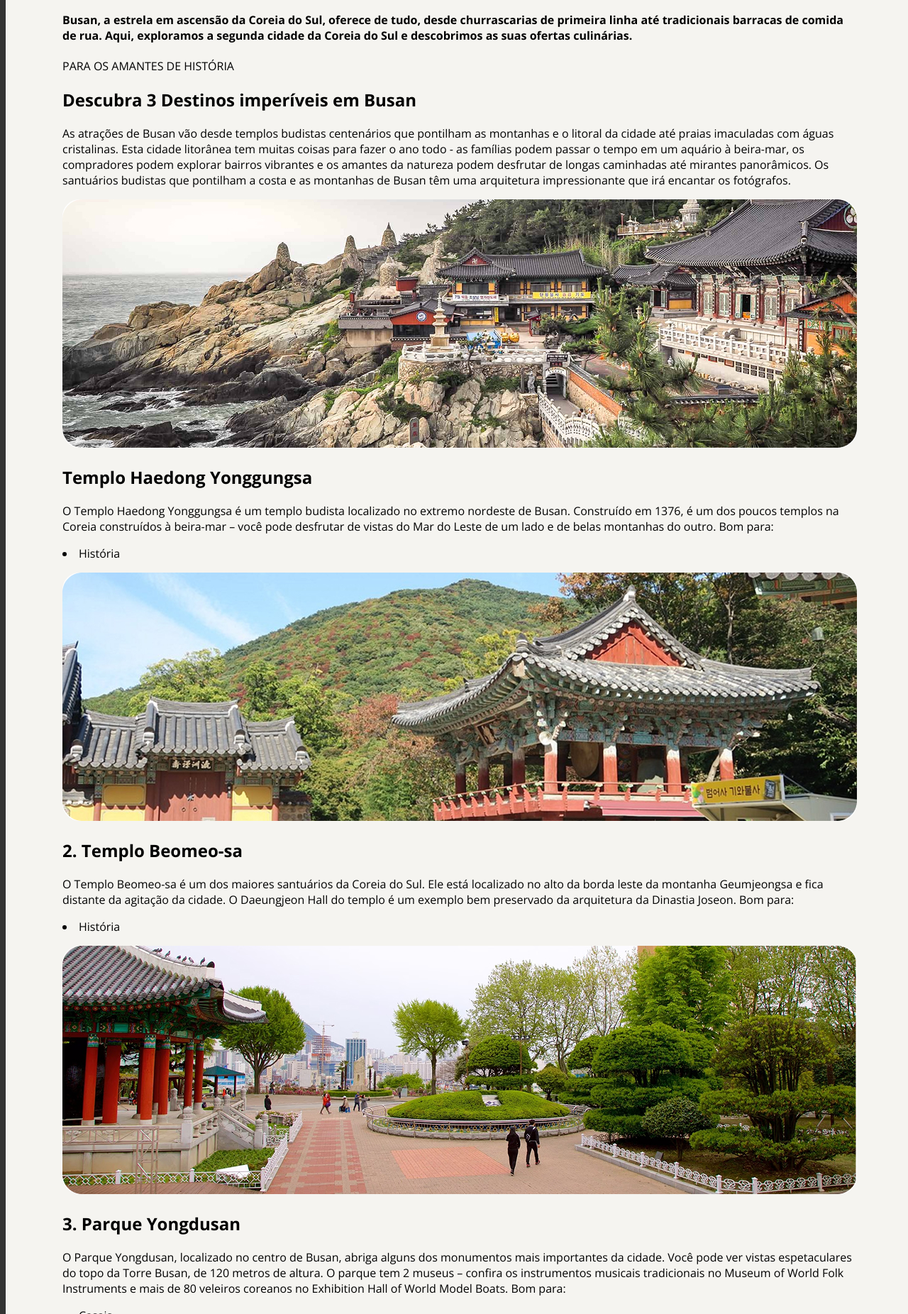
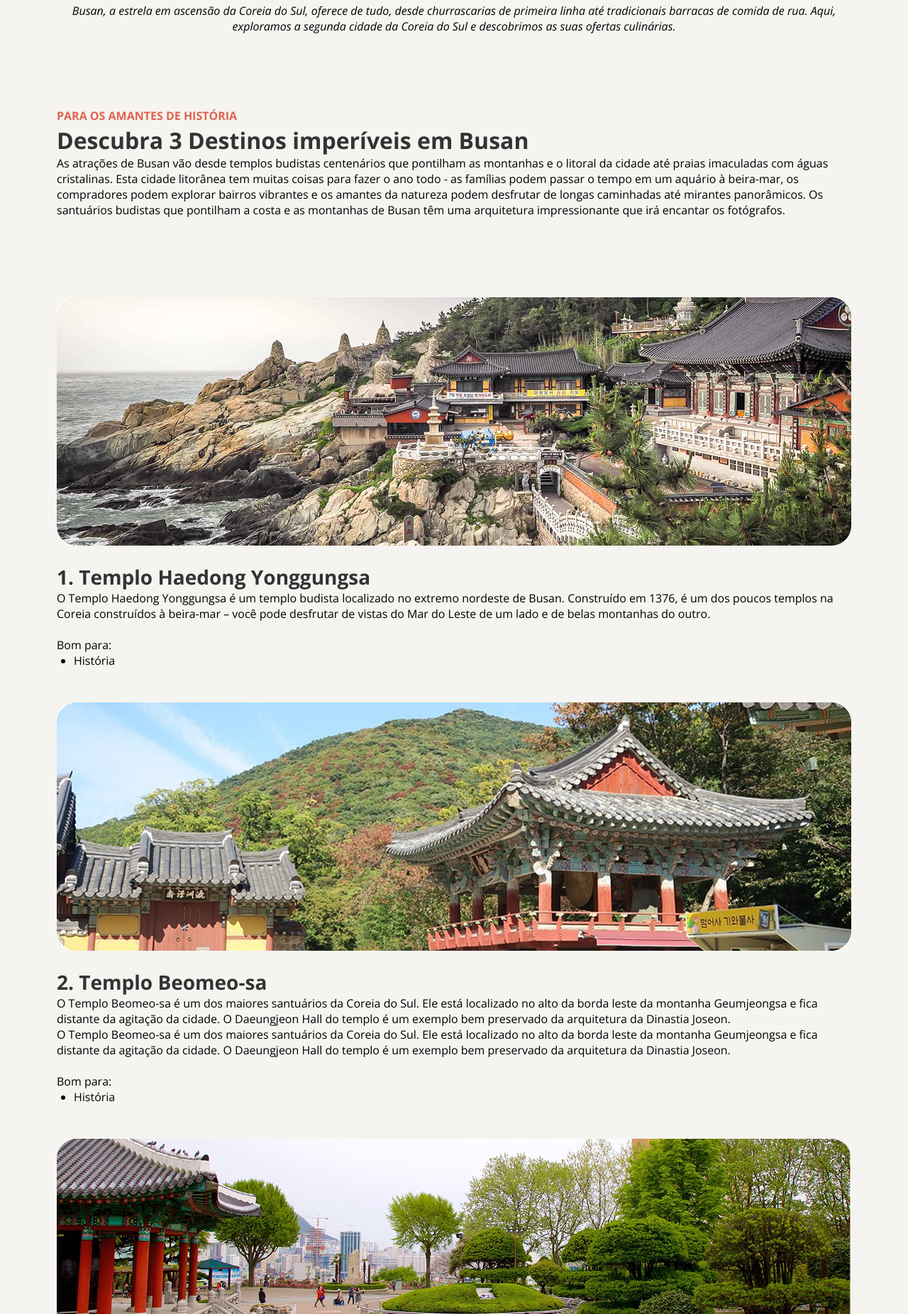
Before and after one commit to matheusntss/ProjetoTurismo, a plain HTML site: page index.html in a window 1280 px wide. Shown: the part 948-2800 px from the top of the page at 71% size. Drawn offline with nearby package versions, Linux system fonts and the light colour scheme.

Commit message:
CSS e rodapé

```diff
--- a/index.html
+++ b/index.html
@@ -1,56 +1,58 @@
 <!DOCTYPE html>
 <html lang="pt-br">
 <head>
+  <link rel="preconnect" href="https://fonts.googleapis.com">
+  <link rel="preconnect" href="https://fonts.gstatic.com" crossorigin>
   <meta charset="UTF-8">
   <meta name="viewport" content="width=device-width, initial-scale=1.0">
-  <link rel="preconnect" href="https://fonts.googleapis.com">
-<link rel="preconnect" href="https://fonts.gstatic.com" crossorigin>
-<title>Turismo</title>
-<link rel="stylesheet" href="style.css">
-<link href="https://fonts.googleapis.com/css2?family=Open+Sans:ital,wght@0,300..800;1,300..800&display=swap" rel="stylesheet">
+  <title>Turismo</title>
+  <link rel="stylesheet" href="style.css">
+  <link href="https://fonts.googleapis.com/css2?family=Open+Sans:ital,wght@0,300..800;1,300..800&display=swap" rel="stylesheet">
 </head>
 <body>
   <div id="page">
     <main>
       <section id="busan">
-        <p>SUA PRÓXIMA VIAGEM</p>
+        <header>SUA PRÓXIMA VIAGEM</header>
         <h1>Conheça Busan</h1>
       </section>
       <section id="image-subt">
         <img src="assets/image.jpg" alt="Busan">
-        <h4 class="subtitle">Busan, a estrela em ascensão da Coreia do Sul, oferece de tudo, desde churrascarias de primeira linha até tradicionais barracas de comida de rua. Aqui, exploramos a segunda cidade da Coreia do Sul e descobrimos as suas ofertas culinárias.</h4>
+        <dl class="subtitle">Busan, a estrela em ascensão da Coreia do Sul, oferece de tudo, desde churrascarias de primeira linha até tradicionais barracas de comida de rua. Aqui, exploramos a segunda cidade da Coreia do Sul e descobrimos as suas ofertas culinárias.</dl>
+      </section>
+      <section id="list">
+        <header>PARA OS AMANTES DE HISTÓRIA</header>
+        <h2>Descubra 3 Destinos imperíveis em Busan</h2>
+        <p>As atrações de Busan vão desde templos budistas centenários que pontilham as montanhas e o litoral da cidade até praias imaculadas com águas cristalinas. Esta cidade litorânea tem muitas coisas para fazer o ano todo - as famílias podem passar o tempo em um aquário à beira-mar, os compradores podem explorar bairros vibrantes e os amantes da natureza podem desfrutar de longas caminhadas até mirantes panorâmicos.
+        Os santuários budistas que pontilham a costa e as montanhas de Busan têm uma arquitetura impressionante que irá encantar os fotógrafos.</p>
       </section>
       <section id="content-list">
-        <p>PARA OS AMANTES DE HISTÓRIA</p>
-        <h1>Descubra 3 Destinos imperíveis em Busan</h1>
-        <p>As atrações de Busan vão desde templos budistas centenários que pontilham as montanhas e o litoral da cidade até praias imaculadas com águas cristalinas. Esta cidade litorânea tem muitas coisas para fazer o ano todo - as famílias podem passar o tempo em um aquário à beira-mar, os compradores podem explorar bairros vibrantes e os amantes da natureza podem desfrutar de longas caminhadas até mirantes panorâmicos.
-        Os santuários budistas que pontilham a costa e as montanhas de Busan têm uma arquitetura impressionante que irá encantar os fotógrafos.</p>
         <img src="assets/1TEMPLO.jpg" alt="Templo Haedong Yonggungsa">
-        <h2>Templo Haedong Yonggungsa </h2>
-        <p>O Templo Haedong Yonggungsa é um templo budista localizado no extremo nordeste de Busan. Construído em 1376, é um dos poucos templos na Coreia construídos à beira-mar – você pode desfrutar de vistas do Mar do Leste de um lado e de belas montanhas do outro.
+        <h3>1. Templo Haedong Yonggungsa </h3>
+        <p>O Templo Haedong Yonggungsa é um templo budista localizado no extremo nordeste de Busan. Construído em 1376, é um dos poucos templos na Coreia construídos à beira-mar – você pode desfrutar de vistas do Mar do Leste de um lado e de belas montanhas do outro.<br><br>
 
         Bom para:
-        <li>História</li></p>
+        <ul><li>História</li></ul></p>
         <img src="assets/2templo.jpg" alt="Tempo Beomeo-sa">
-        <h1>2. Templo Beomeo-sa</h1>
-        <p>O Templo Beomeo-sa é um dos maiores santuários da Coreia do Sul. Ele está localizado no alto da borda leste da montanha Geumjeongsa e fica distante da agitação da cidade. O Daeungjeon Hall do templo é um exemplo bem preservado da arquitetura da Dinastia Joseon.
+        <h3>2. Templo Beomeo-sa</h3>
+        <p>O Templo Beomeo-sa é um dos maiores santuários da Coreia do Sul. Ele está localizado no alto da borda leste da montanha Geumjeongsa e fica distante da agitação da cidade. O Daeungjeon Hall do templo é um exemplo bem preservado da arquitetura da Dinastia Joseon.<br><p>O Templo Beomeo-sa é um dos maiores santuários da Coreia do Sul. Ele está localizado no alto da borda leste da montanha Geumjeongsa e fica distante da agitação da cidade. O Daeungjeon Hall do templo é um exemplo bem preservado da arquitetura da Dinastia Joseon. <br><br>
 
-        Bom para:
-        <li>História</li></p>
+          Bom para:
+          <ul><li>História</li></ul> </p>
         <img src="assets/3templo.jpg" alt="Parque Yongdusan">
-        <h1>3. Parque Yongdusan</h1>
-        <p>O Parque Yongdusan, localizado no centro de Busan, abriga alguns dos monumentos mais importantes da cidade. Você pode ver vistas espetaculares do topo da Torre Busan, de 120 metros de altura. O parque tem 2 museus – confira os instrumentos musicais tradicionais no Museum of World Folk Instruments e mais de 80 veleiros coreanos no Exhibition Hall of World Model Boats.
+        <h3>3. Parque Yongdusan</h3>
+        <p>O Parque Yongdusan, localizado no centro de Busan, abriga alguns dos monumentos mais importantes da cidade. Você pode ver vistas espetaculares do topo da Torre Busan, de 120 metros de altura. O parque tem 2 museus – confira os instrumentos musicais tradicionais no Museum of World Folk Instruments e mais de 80 veleiros coreanos no Exhibition Hall of World Model Boats.<br><br>
 
-        Bom para:
+        Bom para: <ul>
         <li>Casais</li>
         <li>Famílias</li>
-        <li>Orçamento</li>
+        <li>Orçamento</li></ul>
       </section>
       <section id="description">
-        <p>As melhores coisas para fazer em Busan mostram a reputação da cidade como um importante porto marítimo na Ásia. Frequentemente vista como a essência da Coreia do Sul, você experimentará uma atmosfera única em termos de diversidade étnica e cultural, já que a cidade recebe um público cosmopolita o ano todo.</p>
+        <dl>As melhores coisas para fazer em Busan mostram a reputação da cidade como um importante porto marítimo na Ásia. Frequentemente vista como a essência da Coreia do Sul, você experimentará uma atmosfera única em termos de diversidade étnica e cultural, já que a cidade recebe um público cosmopolita o ano todo.</dl>
       </section>
     </main>
-    <footer>Feito com ?? por Matheus by Rocketseat</footer>
   </div>
+  <footer>Feito com <img src="assets/heart.svg" alt="Coração"> por Matheus by Rocketseat</footer>
 </body>
 </html>
--- a/style.css
+++ b/style.css
@@ -1,3 +1,12 @@
+*{
+  margin: 0;
+  padding: 0;
+}
+
+:root{
+  font-family: 'Open Sans', sans-serif;
+}
+
 body {
   background-color: #333333;
   background-size: cover;
@@ -12,13 +21,77 @@ body {
   margin: 80px auto;
 }
 
-img{
+#image-subt{
+  margin-top: 40px;
+  margin-bottom: 104px;
+}
+
+#list{
+  margin-bottom: 64px;
+}
+
+#content-list{
+  margin-bottom: 80px;
+}
+
+#content-list img{
+  margin-top: 48px;
+  margin-bottom: 20px;
+}
+
+#description{
+  margin-bottom: 65px;
+}
+
+img {
   border-radius: 24px;
 }
+
 mark{
   background-color: blue;
   color: white;
 }
-main{
-  font-family: 'Open Sans', sans-serif;
+
+h1{
+  font-size: 36px;
+  font-weight: bold;
+  color: #1B1B1B;
+  margin-top: 8px;
 }
+h2{
+  font-size: 32px;
+  font-weight: bold;
+  color: #333333;
+  margin-top: 2px;
+}
+h3{
+  font-size: 28px;
+  font-weight: bold;
+  color: #333333;
+}
+header{
+  font-size: 16px;
+  font-weight: bold;
+  color: #E1624F;
+}
+p{
+  font-size: 16px;
+  font-style: normal;
+}
+dl{
+  font-size: 16px;
+  font-style: italic;
+  text-align: center;
+}
+
+ul{
+  padding-left: 24px;
+}
+
+footer{
+  text-align: center;
+  font-size: 14px;
+  color: #FFFFFF;
+  margin-bottom: 50px;
+  vertical-align: middle;
+}
```
Also changed, not shown: assets/heart.svg (added).
